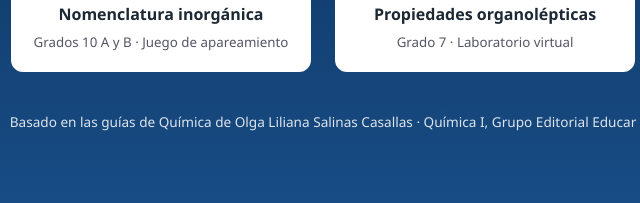
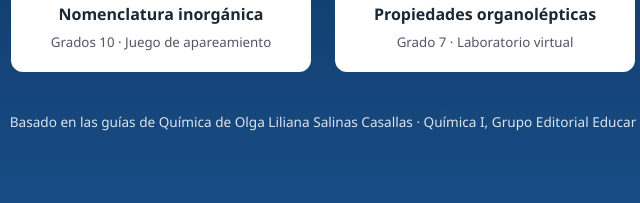
Before and after one commit to KebianOS/Simulaciones-Quimica, a plain HTML site: page index.html in a window 1280 px wide. Shown: the part 358-561 px from the top of the page, 317-957 px from the left. Drawn offline with Linux system fonts and the light colour scheme.

Commit message:
Actualizacion

```diff
--- a/index.html
+++ b/index.html
@@ -15,7 +15,7 @@
   <div class="tiles">
     <button class="tile" data-go="nom">
       <span class="ico"><b class="i c">Fe<sup>+2</sup></b><b class="i n">ferroso</b></span>
-      <strong>Nomenclatura inorgánica</strong><small>Grados 10 A y B · Juego de apareamiento</small>
+      <strong>Nomenclatura inorgánica</strong><small>Grados 10 · Juego de apareamiento</small>
     </button>
     <button class="tile" data-go="lab">
       <span class="ico big">🍅🍊👁️</span>
```
